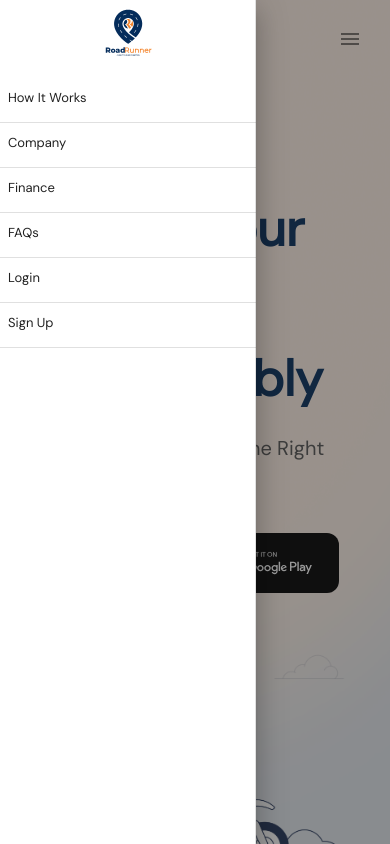
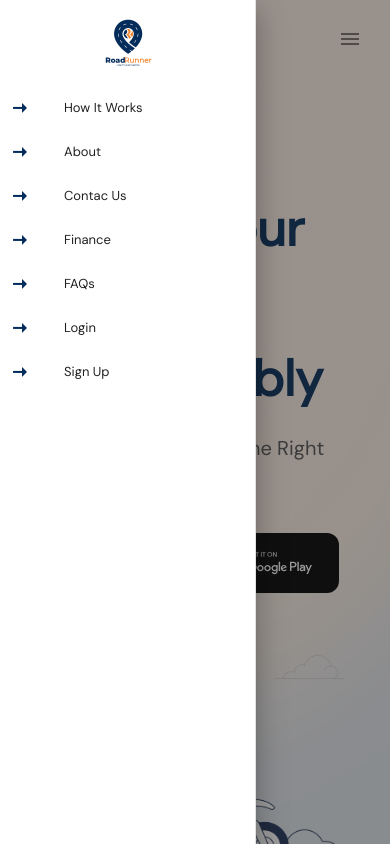
Before and after one commit to sadeeqdev/roadrunner-landing-page, a Vue app: page /home in a window 390 px wide. Both pictures are taken after a click on the button 350 px from the left and 39 px from the top of the page. Shown: the top 844 px of the page. Built offline with nearby package versions, Linux system fonts and the light colour scheme.

Commit message:
Added mobile navbar

```diff
--- a/src/components/Navbar.vue
+++ b/src/components/Navbar.vue
@@ -48,38 +48,67 @@
         </v-app-bar>
         <v-navigation-drawer v-model="drawer" absolute temporary>
             <div class="d-flex flex-row justify-center">
-                <img @click="$router.push('/')" style="width:70px; " src="../assets/img/Roadrunner-Logo.svg">
+                <img @click="$router.push('/')" style="width:70px; margin-top: 10px; "
+                    src="../assets/img/Roadrunner-Logo.svg">
             </div>
             <v-list nav dense class="px-0">
                 <v-list-item-group active-class="deep-blue--text text--white-4">
                     <v-list-item link to="/howitworks" class=" py-0">
+                        <v-list-item-icon>
+                            <v-icon color="#042C5B">
+                                mdi-arrow-right-thin
+                            </v-icon>
+                        </v-list-item-icon>
                         <v-list-item-title>How It Works</v-list-item-title>
                     </v-list-item>
-                    <v-divider></v-divider>
-                    <v-list-item>
-                        <v-list-item-title>Company</v-list-item-title>
+                    <v-list-item link to="/about">
+                        <v-list-item-icon>
+                            <v-icon color="#042C5B">
+                                mdi-arrow-right-thin
+                            </v-icon>
+                        </v-list-item-icon>
+                        <v-list-item-title>About</v-list-item-title>
                     </v-list-item>
-                    <v-divider></v-divider>
-
+                    <v-list-item link to="/contactus">
+                        <v-list-item-icon>
+                            <v-icon color="#042C5B">
+                                mdi-arrow-right-thin
+                            </v-icon>
+                        </v-list-item-icon>
+                        <v-list-item-title>Contac Us</v-list-item-title>
+                    </v-list-item>
                     <v-list-item link to="/finance">
+                        <v-list-item-icon>
+                            <v-icon color="#042C5B">
+                                mdi-arrow-right-thin
+                            </v-icon>
+                        </v-list-item-icon>
                         <v-list-item-title>Finance</v-list-item-title>
                     </v-list-item>
-                    <v-divider></v-divider>
-
-                    <v-list-item link to="faqs">
+                    <v-list-item link to="/faqs">
+                        <v-list-item-icon>
+                            <v-icon color="#042C5B">
+                                mdi-arrow-right-thin
+                            </v-icon>
+                        </v-list-item-icon>
                         <v-list-item-title>FAQs</v-list-item-title>
                     </v-list-item>
-                    <v-divider></v-divider>
-
                     <v-list-item link to="/signup">
+                        <v-list-item-icon>
+                            <v-icon color="#042C5B">
+                                mdi-arrow-right-thin
+                            </v-icon>
+                        </v-list-item-icon>
                         <v-list-item-title>Login</v-list-item-title>
                     </v-list-item>
-                    <v-divider></v-divider>
-
                     <v-list-item link to="signup">
+                        <v-list-item-icon>
+                            <v-icon color="#042C5B">
+                                mdi-arrow-right-thin
+                            </v-icon>
+                        </v-list-item-icon>
                         <v-list-item-title>Sign Up</v-list-item-title>
                     </v-list-item>
-                    <v-divider></v-divider>
                 </v-list-item-group>
             </v-list>
         </v-navigation-drawer>
```
